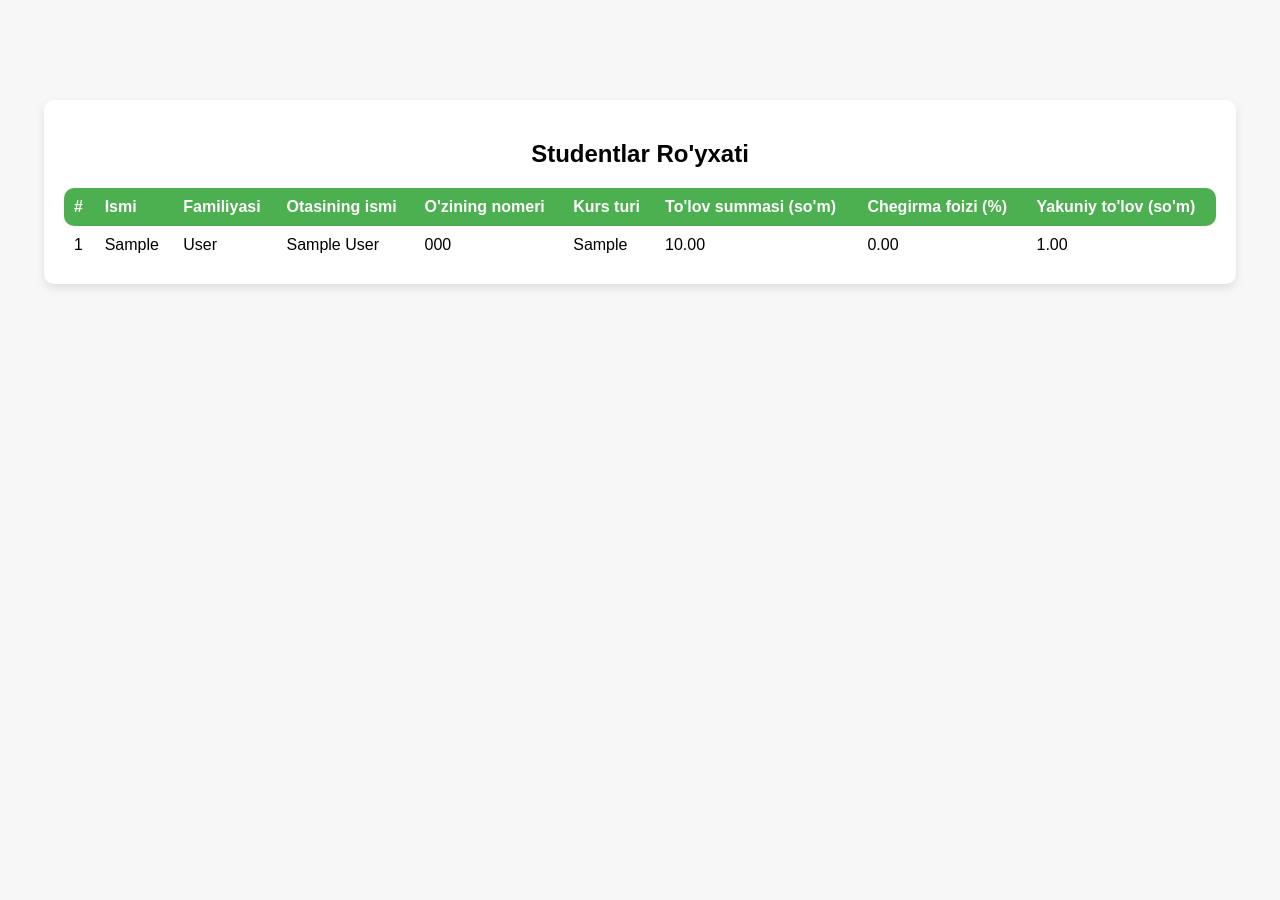
After one commit to abduqodir007/My-Web, a Django app: page /admin_panel/ in a window 1280 px wide. The commit adds this page. Run offline with Django 5.2, Linux system fonts and the light colour scheme; tables that the repository leaves empty hold one stand-in row (values such as "Sample post").

Commit message:
admin.html

```diff
--- a/main/models.py
+++ b/main/models.py
@@ -4,10 +4,26 @@ class Student(models.Model):
     first_name = models.CharField(max_length=100)  # Ismi
     last_name = models.CharField(max_length=100)   # Familiyasi
     father_name = models.CharField(max_length=100)  # Otasining ismi
-    phone_number = models.CharField(max_length=30)  # Ozining telefon nomeri
+    phone_number = models.CharField(max_length=30)  # O'zining telefon nomeri
     father_phone_number = models.CharField(max_length=30)  # Otasining telefon nomeri
-    registration_date = models.DateField()  # Registratsiya qilingan sana
+    registration_date = models.DateField()  # Ro'yxatdan o'tgan sana
     course_type = models.CharField(max_length=100)  # Kurs turi
+    payment_amount = models.DecimalField(max_digits=10, decimal_places=2)  # To'lanadigan summa
+    discount_percent = models.DecimalField(max_digits=5, decimal_places=2, default=0.0)  # Chegirma foizi
+    final_payment = models.DecimalField(max_digits=10, decimal_places=2, blank=True, null=True)  # Yakuniy to'lov
+
+    def calculate_final_payment(self):
+        # Chegirma asosida yakuniy to'lovni hisoblash
+        if self.discount_percent > 0:
+            discount_amount = (self.payment_amount * self.discount_percent) / 100
+            self.final_payment = self.payment_amount - discount_amount
+        else:
+            self.final_payment = self.payment_amount
+
+    def save(self, *args, **kwargs):
+        # Yakuniy to'lovni avtomatik hisoblash
+        self.calculate_final_payment()
+        super().save(*args, **kwargs)
 
     def __str__(self):
         return f'{self.first_name} {self.last_name}'
--- a/main/urls.py
+++ b/main/urls.py
@@ -5,4 +5,5 @@ from .views import*
 urlpatterns = [
     path("", addstudent, name="addstudent"),
     path("home/", home, name="home"),
+    path('admin_panel/', student_list, name='student_list'),
 ]
--- a/main/views.py
+++ b/main/views.py
@@ -1,14 +1,19 @@
 from django.shortcuts import render, redirect
-from .models import*
 from .models import Student
 
-# Create your views here.
+# Home view: barcha talabalarni ko'rsatish va umumiy to'lovlarni hisoblash
 def home(request):
     students = Student.objects.all()  # Barcha talabalarni olish
-    return render(request, "index.html",{'students': students})
+    total_students = students.count()  # Talabalar soni
+    total_payment = sum(student.final_payment for student in students if student.final_payment)  # Yakuniy to'lovlar umumiy summasi
 
+    return render(request, "index.html", {
+        'students': students,
+        'total_students': total_students,
+        'total_payment': total_payment,
+    })
 
-
+# Add Student view: talaba qo'shish va to'lovni hisoblash
 def addstudent(request):
     if request.method == 'POST':
         # Formdan kelayotgan ma'lumotlarni o'qib olish
@@ -19,8 +24,10 @@ def addstudent(request):
         father_phone_number = request.POST.get('father_phone_number')
         registration_date = request.POST.get('registration_date')
         course_type = request.POST.get('course_type')
+        payment_amount = request.POST.get('payment_amount')
+        discount_percent = request.POST.get('discount_percent')
 
-        # Yangi Talaba obyektini yaratish
+        # Yangi talaba obyektini yaratish
         student = Student(
             first_name=first_name,
             last_name=last_name,
@@ -28,13 +35,26 @@ def addstudent(request):
             phone_number=phone_number,
             father_phone_number=father_phone_number,
             registration_date=registration_date,
-            course_type=course_type
+            course_type=course_type,
+            payment_amount=payment_amount,
+            discount_percent=discount_percent
         )
+
+        # Yakuniy to'lovni hisoblash
+        student.calculate_final_payment()
+
         # Ma'lumotlarni bazaga saqlash
         student.save()
 
-        # Saqlangandan keyin redirect qilish (masalan, 'student_list' sahifasiga)
+        # Saqlangandan keyin 'home' sahifasiga qaytish
         return redirect('home')
 
     # GET so'rovida formani render qilish
     return render(request, 'add_student.html')
+
+def student_list(request):
+    # Barcha talabalarni olish va shablon bilan render qilish
+    students = Student.objects.all()  # Immutability printsipiga ko'ra, bu ob'ekt o'zgarmaydi.
+
+    # Barcha ma'lumotlar shablon orqali yuboriladi
+    return render(request, 'admin.html', {'students': students})
--- /dev/null
+++ b/templates/admin.html
@@ -0,0 +1,95 @@
+<!DOCTYPE html>
+<html lang="uz">
+<head>
+    <meta charset="UTF-8">
+    <meta name="viewport" content="width=device-width, initial-scale=1.0">
+    <title>Studentlar Ro'yxati</title>
+    <style>
+        body {
+            font-family: Arial, sans-serif;
+            background-color: #f7f7f7;
+            display: flex;
+            justify-content: flex-start;
+            align-items: center; /* Vertikal joylashuv */
+            flex-direction: column;
+            height: 100vh;
+            margin: 0;
+            padding-top: 100px; /* Yuqoridan 100px bo'sh joy */
+        }
+        .form-container {
+            background-color: #fff;
+            padding: 20px;
+            border-radius: 10px;
+            box-shadow: 0 4px 10px rgba(0, 0, 0, 0.1);
+            width: 90vw; /* Kengligi 90vw */
+        }
+        .form-container h2 {
+            text-align: center;
+            margin-bottom: 20px;
+        }
+        table {
+            width: 90vw; /* Jadval kengligi 90vw */
+            border-collapse: collapse;
+        }
+        th, td {
+            padding: 10px;
+            text-align: left;
+        }
+        th {
+            background-color: #4CAF50;
+            color: white;
+        }
+        /* Birinchi ustun uchun radius */
+        th:first-child {
+            border-top-left-radius: 10px;
+            border-bottom-left-radius: 10px; /* Pastki burchak uchun radius */
+        }
+        /* Oxirgi ustun uchun radius */
+        th:last-child {
+            border-top-right-radius: 10px;
+            border-bottom-right-radius: 10px; /* Pastki burchak uchun radius */
+        }
+        /* Chiziqlarni olib tashlash */
+        tr {
+            border-bottom: none; /* Chiziqlarni olib tashlash */
+        }
+    </style>
+</head>
+<body>
+
+    <div class="form-container">
+        <h2>Studentlar Ro'yxati</h2>
+        <table>
+            <thead>
+                <tr>
+                    <th>#</th>
+                    <th>Ismi</th>
+                    <th>Familiyasi</th>
+                    <th>Otasining ismi</th>
+                    <th>O'zining nomeri</th>
+                    <th>Kurs turi</th>
+                    <th>To'lov summasi (so'm)</th>
+                    <th>Chegirma foizi (%)</th>
+                    <th>Yakuniy to'lov (so'm)</th>
+                </tr>
+            </thead>
+            <tbody>
+                {% for student in students %}
+                <tr>
+                    <td>{{ forloop.counter }}</td>
+                    <td>{{ student.first_name }}</td>
+                    <td>{{ student.last_name }}</td>
+                    <td>{{ student.father_name }}</td>
+                    <td>{{ student.phone_number }}</td>
+                    <td>{{ student.course_type }}</td>
+                    <td>{{ student.payment_amount }}</td>
+                    <td>{{ student.discount_percent }}</td>
+                    <td>{{ student.final_payment }}</td>
+                </tr>
+                {% endfor %}
+            </tbody>
+        </table>
+    </div>
+
+</body>
+</html>
```
Also changed, not shown: admin/settings.py (+26 -28 lines), main/admin.py (+22 -1 lines), templates/add_student.html (+10 -0 lines), templates/guruhlar/guruhlar.html (+31 -43 lines), templates/index.html (+9 -6 lines), templates/sinov.html (added, +73 -0 lines), main/migrations/0003_student_discount_percent_student_final_payment_and_more.py (added).
